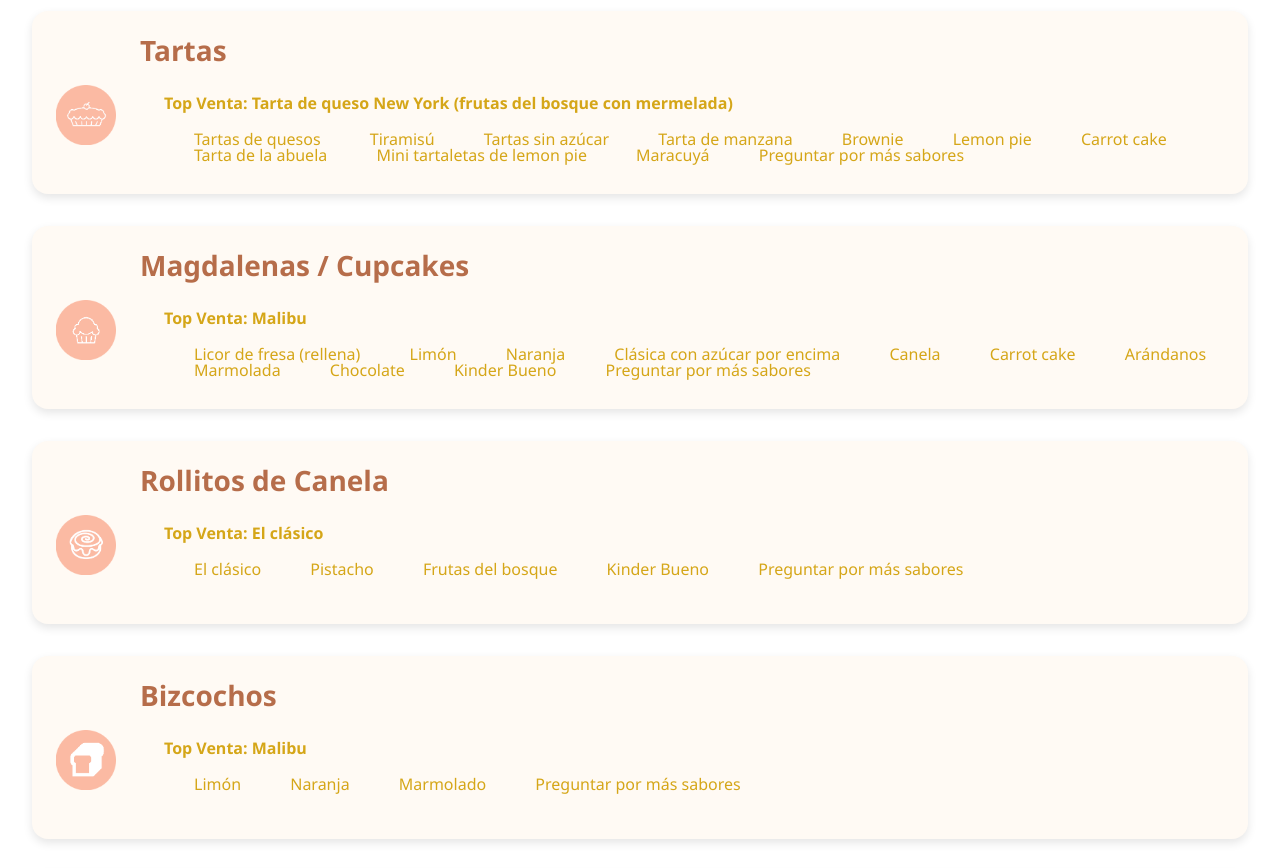
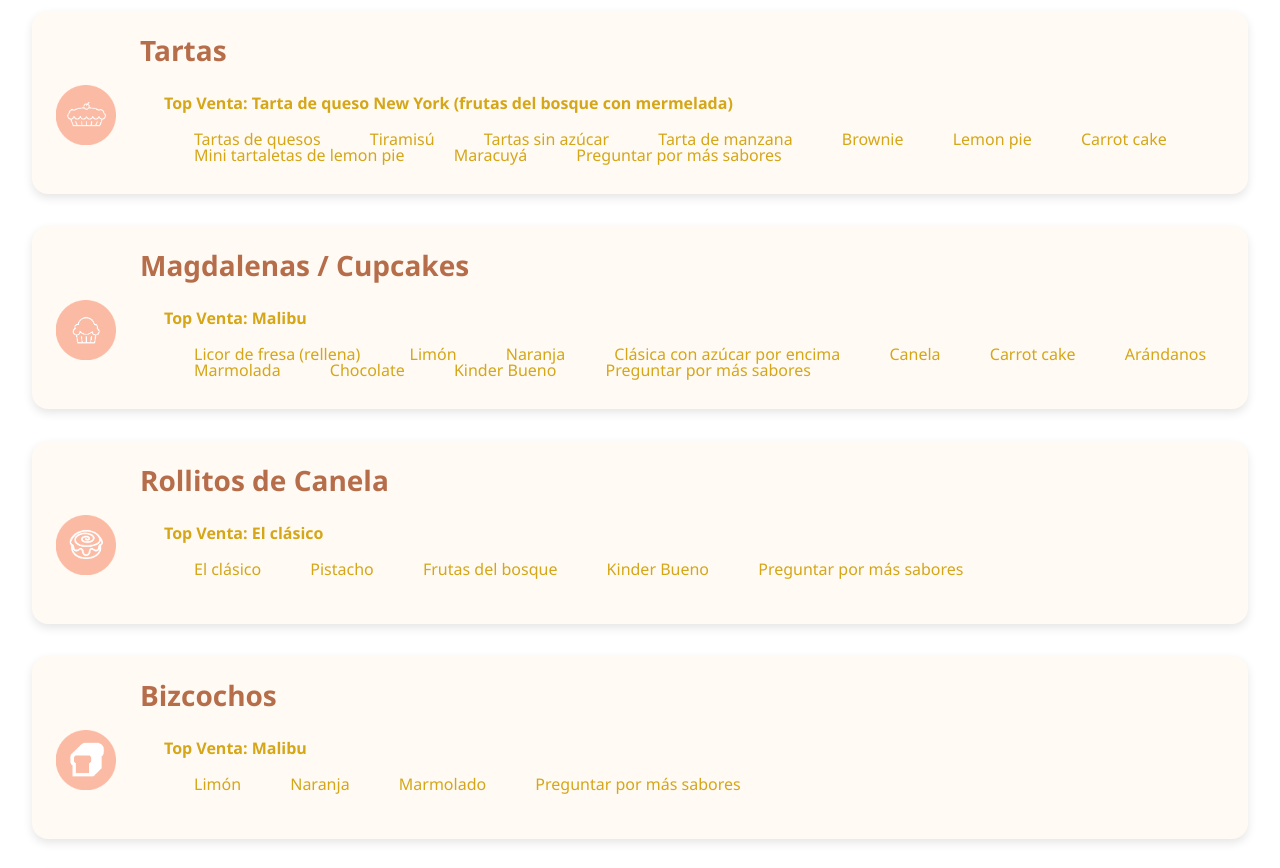
Before and after one commit to Atelierdepaula/Atelierdepaula.github.io, a plain HTML site: page index.html in a window 1280 px wide. Shown: the part 2300-3168 px from the top of the page. Drawn offline with nearby package versions, Linux system fonts and the light colour scheme.

Commit message:
Update index.html

```diff
--- a/index.html
+++ b/index.html
@@ -144,7 +144,6 @@
         <li>Brownie</li>
         <li>Lemon pie</li>
         <li>Carrot cake</li>
-        <li>Tarta de la abuela</li>
         <li>Mini tartaletas de lemon pie</li>
         <li>Maracuyá</li>
         <li>Preguntar por más sabores</li>
```
